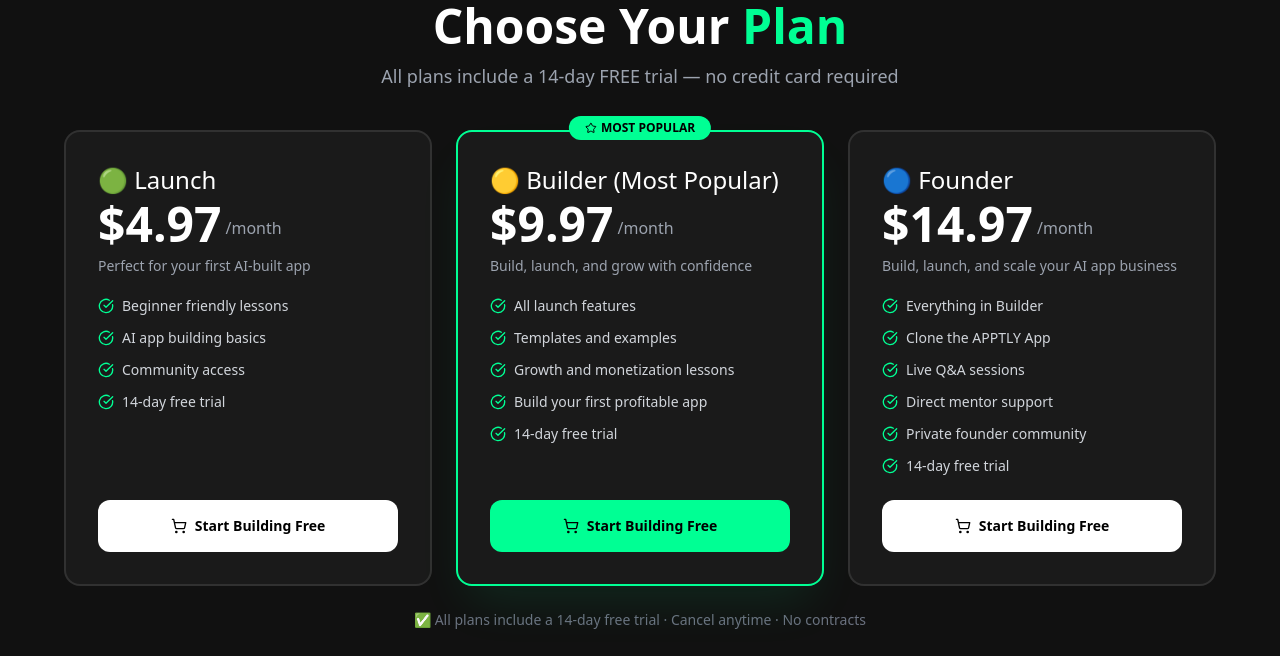
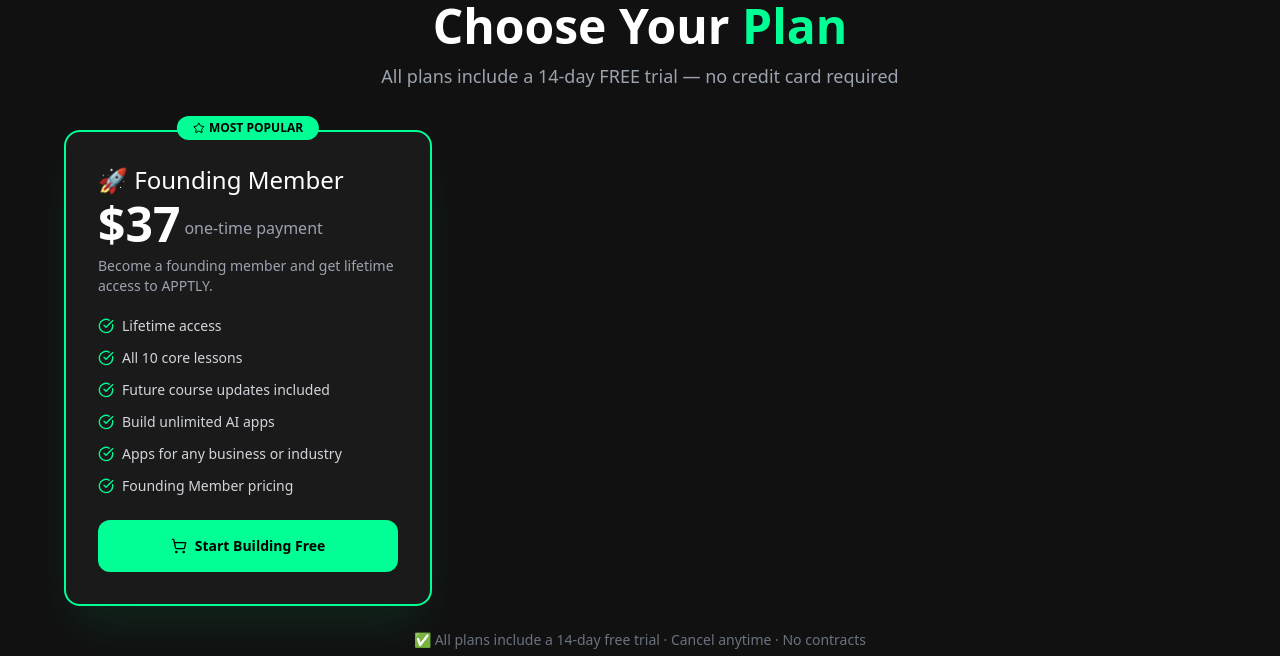
Before and after one commit to myapptly/apptly-website, a Next.js app: page / in a window 1280 px wide. Shown: the part 1340-1996 px from the top of the page. Built offline with nearby package versions, Linux system fonts and the light colour scheme.

Commit message:
Pricing update

```diff
--- a/components/pricing.tsx
+++ b/components/pricing.tsx
@@ -5,58 +5,23 @@ import { CheckCircle, ShoppingCart, Star } from "lucide-react";
 
 const plans = [
   {
-    name: "Launch",
-    emoji: "🟢",
-    price: "$4.97",
-    period: "/month",
-    description: "Perfect for your first AI-built app",
+    name: "Founding Member",
+    emoji: "🚀",
+    price: "$37",
+    period: "one-time payment",
+    description: "Become a founding member and get lifetime access to APPTLY.",
     features: [
-      "Beginner friendly lessons",
-      "AI app building basics",
-      "Community access",
-      "14-day free trial",
+      "Lifetime access",
+      "All 10 core lessons",
+      "Future course updates included",
+      "Build unlimited AI apps",
+      "Apps for any business or industry",
+      "Founding Member pricing",
     ],
-    link: "https://buy.stripe.com/aFa7sLemz5lcdXJ72Pc3m04",
-    popular: false,
-    color: "border-white/10",
-    btnColor: "bg-white text-black hover:bg-gray-100",
-  },
-  {
-    name: "Builder (Most Popular)",
-    emoji: "🟡",
-    price: "$9.97",
-    period: "/month",
-    description: "Build, launch, and grow with confidence",
-    features: [
-      "All launch features",
-      "Templates and examples",
-      "Growth and monetization lessons",
-      "Build your first profitable app",
-      "14-day free trial",
-    ],
-    link: "https://buy.stripe.com/00w4gz6U7fZQaLxgDpc3m05",
+    link: "https://buy.stripe.com/28EfZh3HV290bP3QDc3m07",
     popular: true,
     color: "border-[#00FF94]",
-    btnColor: "bg-[#00FF94] text-black hover:bg-[#00e085]",
-  },
-  {
-    name: "Founder",
-    emoji: "🔵",
-    price: "$14.97",
-    period: "/month",
-    description: "Build, launch, and scale your AI app business",
-    features: [
-      "Everything in Builder",
-      "Clone the APPTLY App",
-      "Live Q&A sessions",
-      "Direct mentor support",
-      "Private founder community",
-      "14-day free trial",
-    ],
-    link: "https://buy.stripe.com/5kQ9ATcerfZQ6vhaf1c3m06",
-    popular: false,
-    color: "border-white/10",
-    btnColor: "bg-white text-black hover:bg-gray-100",
+    btnColor: "bg-[#00FF94] text-black hover:bg-[#00dd88]",
   },
 ];
 
```
